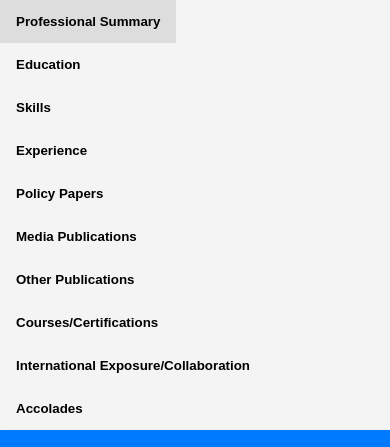
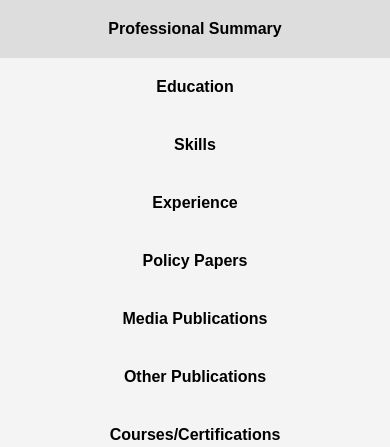
Before and after one commit to khmayank1210/khmayank1210.github.io, a plain HTML site: page index.html in a window 390 px wide. Shown: the top 447 px of the page. Drawn offline with Linux system fonts and the light colour scheme.

Commit message:
Add files via upload

```diff
--- a/style.css
+++ b/style.css
@@ -126,23 +126,29 @@ footer {
     width: 100%;
 }
 
-/* Responsive Design */
+/* Responsive Design for Mobile Devices */
 @media screen and (max-width: 600px) {
     nav ul li {
         display: block;
-        text-align: center;
+        text-align: center; /* Center align list items for better appearance */
+    }
+
+    .tab button {
+        float: none;
+        display: block;
+        text-align: center; /* Center align text inside buttons */
+        font-size: 16px; /* Increase font size for better readability */
+        padding: 20px; /* Adjust padding for better touch interaction */
+        width: 100%; /* Make buttons full width for easier touch */
     }
 
     section {
         padding: 20px;
     }
 
-    .tab button {
-        float: none;
-        display: block;
-        text-align: left;
-    }
+    /* Adjust other styles as needed for mobile view */
 }
+
 
 /* Specificity increased for .tabcontent ul */
 .tabcontent ul {
```
